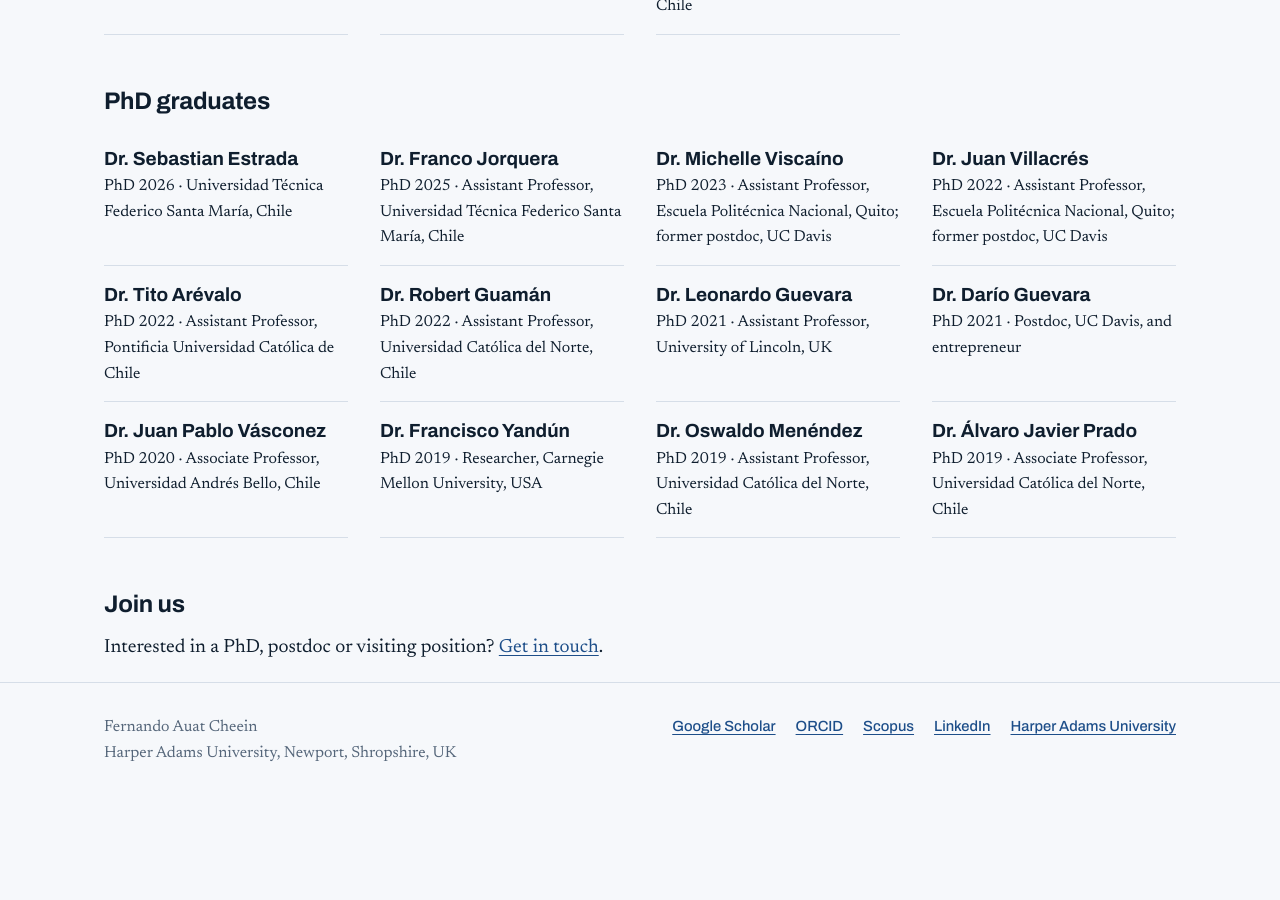
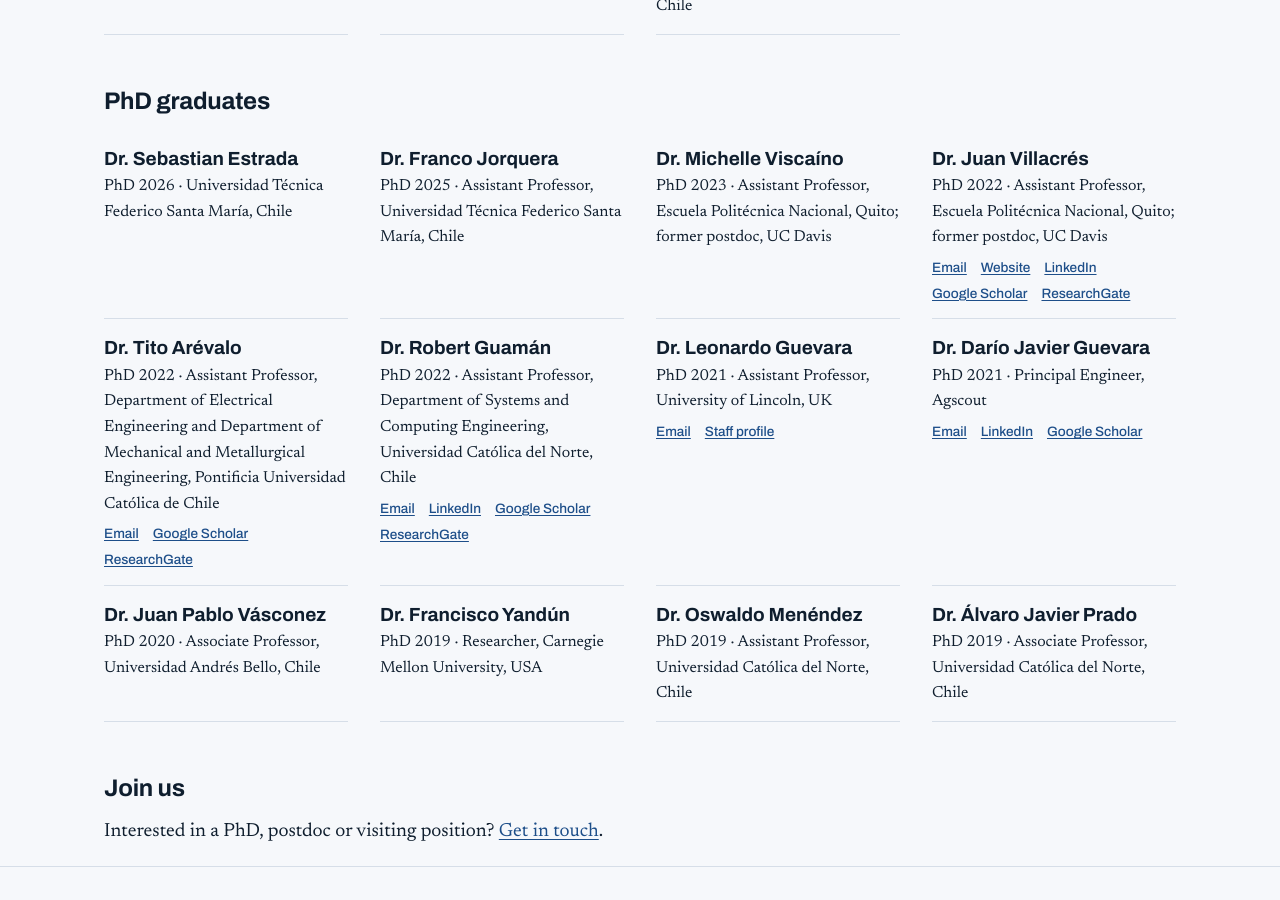
Before and after one commit to fauatcheein/fauatcheein, a Jekyll site: the page built from team.md, in a window 1280 px wide and 900 px high, scrolled down 1411 px. Built offline with Jekyll 4.4.1, drawn with Linux system fonts in a browser that asks for light colours; before the commit the page ends 2218 px from its top, so only the background shows below that.

Commit message:
Add positions and profile links for PhD graduates (Villacrés, Arévalo, Guamán, L. Guevara, D. Guevara)
Co-Authored-By: Claude Opus 5.5 <noreply@anthropic.com>
Claude-Session: https://claude.ai/code/session_013vG8pAwPL2boRy86rjwP67

```diff
--- a/_data/team.yml
+++ b/_data/team.yml
@@ -1,5 +1,5 @@
 # Team — groups appear in this order. Fields per person: name, role (required);
-# optional: topic, url, email, linkedin, scholar, researchgate, orcid.
+# optional: topic, url, email, website, profile (staff page), linkedin, scholar, researchgate, orcid.
 # To add someone, copy a "- name:" block under the right group.
 
 - group: Group lead
@@ -52,14 +52,31 @@
       role: PhD 2023 · Assistant Professor, Escuela Politécnica Nacional, Quito; former postdoc, UC Davis
     - name: Dr. Juan Villacrés
       role: PhD 2022 · Assistant Professor, Escuela Politécnica Nacional, Quito; former postdoc, UC Davis
+      email: juan.villacres01@epn.edu.ec
+      website: "https://juanvillacres.github.io/"
+      linkedin: "https://www.linkedin.com/in/jvillacres/"
+      scholar: "https://scholar.google.com/citations?user=IKH-S98AAAAJ&hl=es"
+      researchgate: "https://www.researchgate.net/profile/Juan-Villacres-2"
     - name: Dr. Tito Arévalo
-      role: PhD 2022 · Assistant Professor, Pontificia Universidad Católica de Chile
+      role: PhD 2022 · Assistant Professor, Department of Electrical Engineering and Department of Mechanical and Metallurgical Engineering, Pontificia Universidad Católica de Chile
+      email: tito.arevalo@uc.cl
+      scholar: "https://scholar.google.com/citations?user=4IaLNTMAAAAJ&hl=es"
+      researchgate: "https://www.researchgate.net/profile/Tito-Arevalo-Ramirez"
     - name: Dr. Robert Guamán
-      role: PhD 2022 · Assistant Professor, Universidad Católica del Norte, Chile
+      role: PhD 2022 · Assistant Professor, Department of Systems and Computing Engineering, Universidad Católica del Norte, Chile
+      email: Robert.guaman@ucn.cl
+      linkedin: "https://www.linkedin.com/in/robert-guam%C3%A1n-526144146/"
+      scholar: "https://scholar.google.com/citations?user=f-QFj6QAAAAJ&hl=es"
+      researchgate: "https://www.researchgate.net/profile/Robert-Guaman-Rivera-2"
     - name: Dr. Leonardo Guevara
       role: PhD 2021 · Assistant Professor, University of Lincoln, UK
-    - name: Dr. Darío Guevara
-      role: PhD 2021 · Postdoc, UC Davis, and entrepreneur
+      email: LGuevara@lincoln.ac.uk
+      profile: "https://staff.lincoln.ac.uk/a304664e-6445-4f1e-b8ad-74fa88abc715"
+    - name: Dr. Darío Javier Guevara
+      role: PhD 2021 · Principal Engineer, Agscout
+      email: dario@agscout.ai
+      linkedin: "https://www.linkedin.com/in/dario-guevara/"
+      scholar: "https://scholar.google.com/citations?user=z6Qp2ogAAAAJ&hl=en"
     - name: Dr. Juan Pablo Vásconez
       role: PhD 2020 · Associate Professor, Universidad Andrés Bello, Chile
     - name: Dr. Francisco Yandún
--- a/team.md
+++ b/team.md
@@ -12,7 +12,7 @@ intro: Researchers working with the group across Harper Adams University and Her
     <strong>{% if m.url %}<a href="{{ m.url }}">{{ m.name }}</a>{% else %}{{ m.name }}{% endif %}</strong>
     <span>{{ m.role }}</span>
     {% if m.topic %}<span class="meta">{{ m.topic }}</span>{% endif %}
-    {% if m.email or m.linkedin or m.scholar or m.researchgate or m.orcid %}<span class="person-links">{% if m.email %}<a href="mailto:{{ m.email }}">Email</a>{% endif %}{% if m.linkedin %}<a href="{{ m.linkedin }}">LinkedIn</a>{% endif %}{% if m.scholar %}<a href="{{ m.scholar }}">Google Scholar</a>{% endif %}{% if m.researchgate %}<a href="{{ m.researchgate }}">ResearchGate</a>{% endif %}{% if m.orcid %}<a href="{{ m.orcid }}">ORCID</a>{% endif %}</span>{% endif %}
+    {% if m.email or m.website or m.profile or m.linkedin or m.scholar or m.researchgate or m.orcid %}<span class="person-links">{% if m.email %}<a href="mailto:{{ m.email }}">Email</a>{% endif %}{% if m.website %}<a href="{{ m.website }}">Website</a>{% endif %}{% if m.profile %}<a href="{{ m.profile }}">Staff profile</a>{% endif %}{% if m.linkedin %}<a href="{{ m.linkedin }}">LinkedIn</a>{% endif %}{% if m.scholar %}<a href="{{ m.scholar }}">Google Scholar</a>{% endif %}{% if m.researchgate %}<a href="{{ m.researchgate }}">ResearchGate</a>{% endif %}{% if m.orcid %}<a href="{{ m.orcid }}">ORCID</a>{% endif %}</span>{% endif %}
   </div>
   {% endfor %}
 </div>
```
